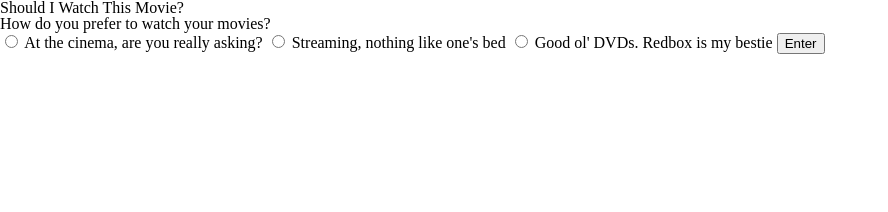
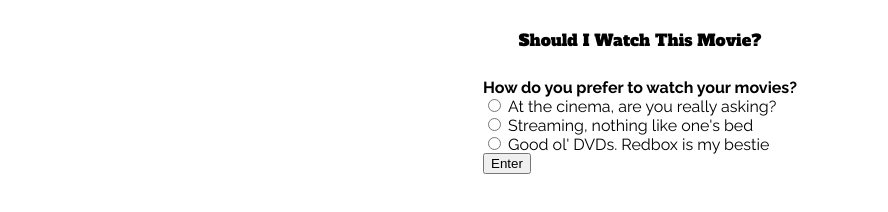
Before and after one commit to juandavidnh/should-i-watch-movie, a plain HTML site: page index.html in a window 1280 px wide. Both pictures are taken after a click on the button "Enter". Shown: the whole page, without its empty margins (0-888 px from the left). Drawn offline with nearby package versions, Linux system fonts and the light colour scheme.

Commit message:
added basic styling

```diff
--- a/index.html
+++ b/index.html
@@ -4,8 +4,11 @@
     <meta charset="UTF-8">
     <meta name="viewport" content="width=device-width, initial-scale=1.0">
     <meta http-equiv="X-UA-Compatible" content="ie=edge">
+    <link rel="stylesheet" type="text/css" href="meyer-reset.css">
     <link rel="stylesheet" type="text/css" href="main.css">
-    <link rel="stylesheet" type="text/css" href="meyer-reset.css">
+
+    <link href="https://fonts.googleapis.com/css?family=Alfa+Slab+One|Raleway:300,400,500,700,800&display=swap" rel="stylesheet">
+
     <title>Should I Watch This Movie?</title>
 </head>
 <body>
@@ -14,7 +17,7 @@
     </header>
     <main>
         <section class="intro">
-            <p>Wow, that new movie Netflix is promoting seems cool, but is it?</p>
+            <h2>Wow, that new movie Netflix is promoting seems cool, but is it?</h2>
             <p>Don't worry about it, we can help you decide!</p>
             <p class="explanation">Answer a quick questionnaire, enter the movie you want to watch, and our algorithm will tell you
             whether or not you should watch it by analyzing your taste and preferences.</p>
--- a/index.js
+++ b/index.js
@@ -140,7 +140,7 @@ function generateQuestionOptions(item){
     for(let i=0; i<item.options.length; i++){
         $('form').append(`
             <input type="radio" name="option${i}-q${questionNumber}" id="option${i}-q${questionNumber}" value="${i}">
-            <label for="option${i}-q${questionNumber}">${item.options[i]}</label>
+            <label for="option${i}-q${questionNumber}">${item.options[i]}</label><br>
         `)
     }
     $('form').append('<button class="submit">Enter</button>')
--- a/main.css
+++ b/main.css
@@ -0,0 +1,33 @@
+*{
+    box-sizing: border-box;
+}
+
+body{
+    font-family: 'Raleway', sans-serif;
+}
+
+h1{
+    font-family: 'Alfa Slab One', cursive;
+}
+
+header{
+    height: 80px;
+    display: flex;
+    flex-direction: row;
+    justify-content: center;
+    align-items: center;
+}
+
+input, label{
+    display: inline-block;
+}
+
+main{
+    display: flex;
+    flex-direction: row;
+    justify-content: center;
+}
+
+legend{
+    font-weight: 700;
+}
```
